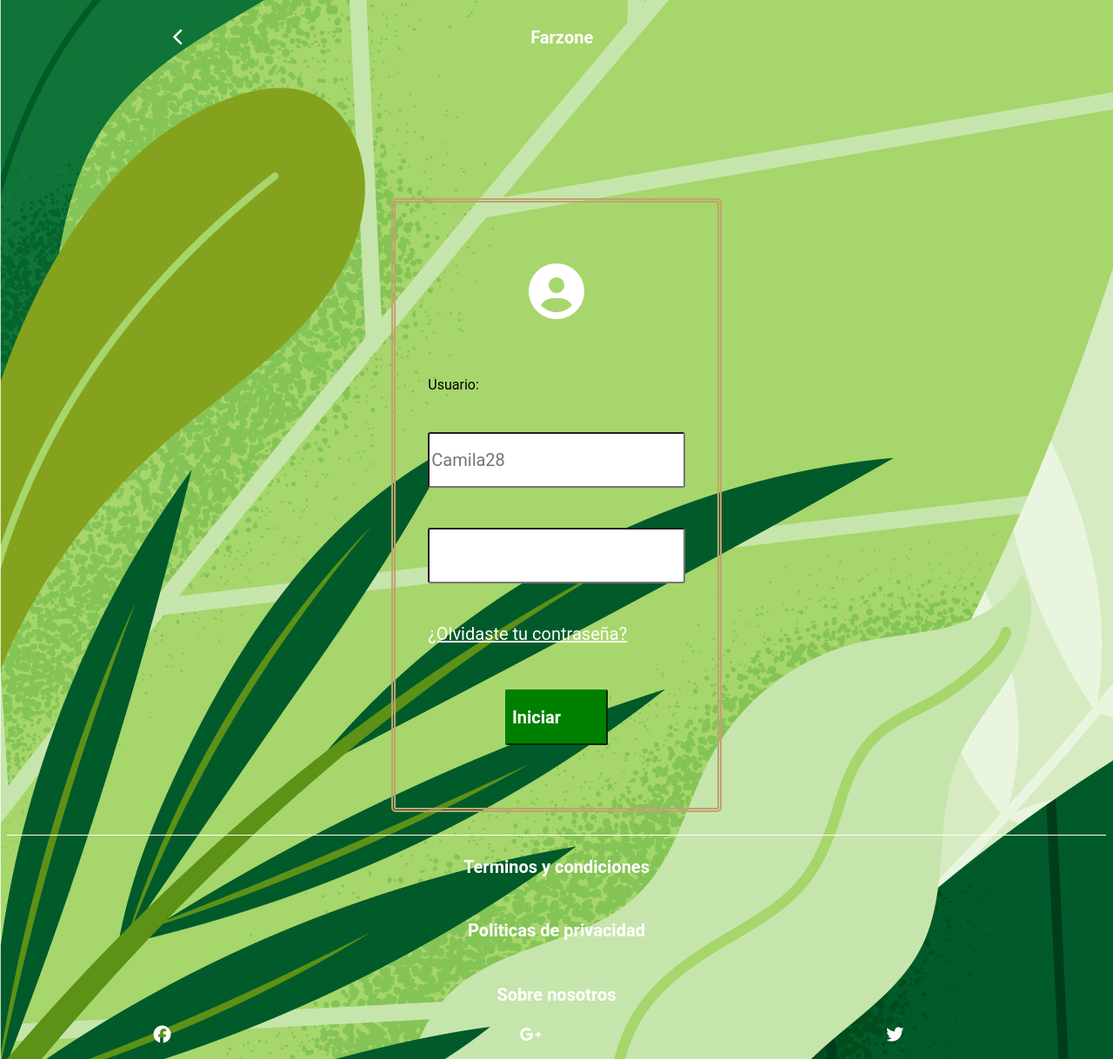
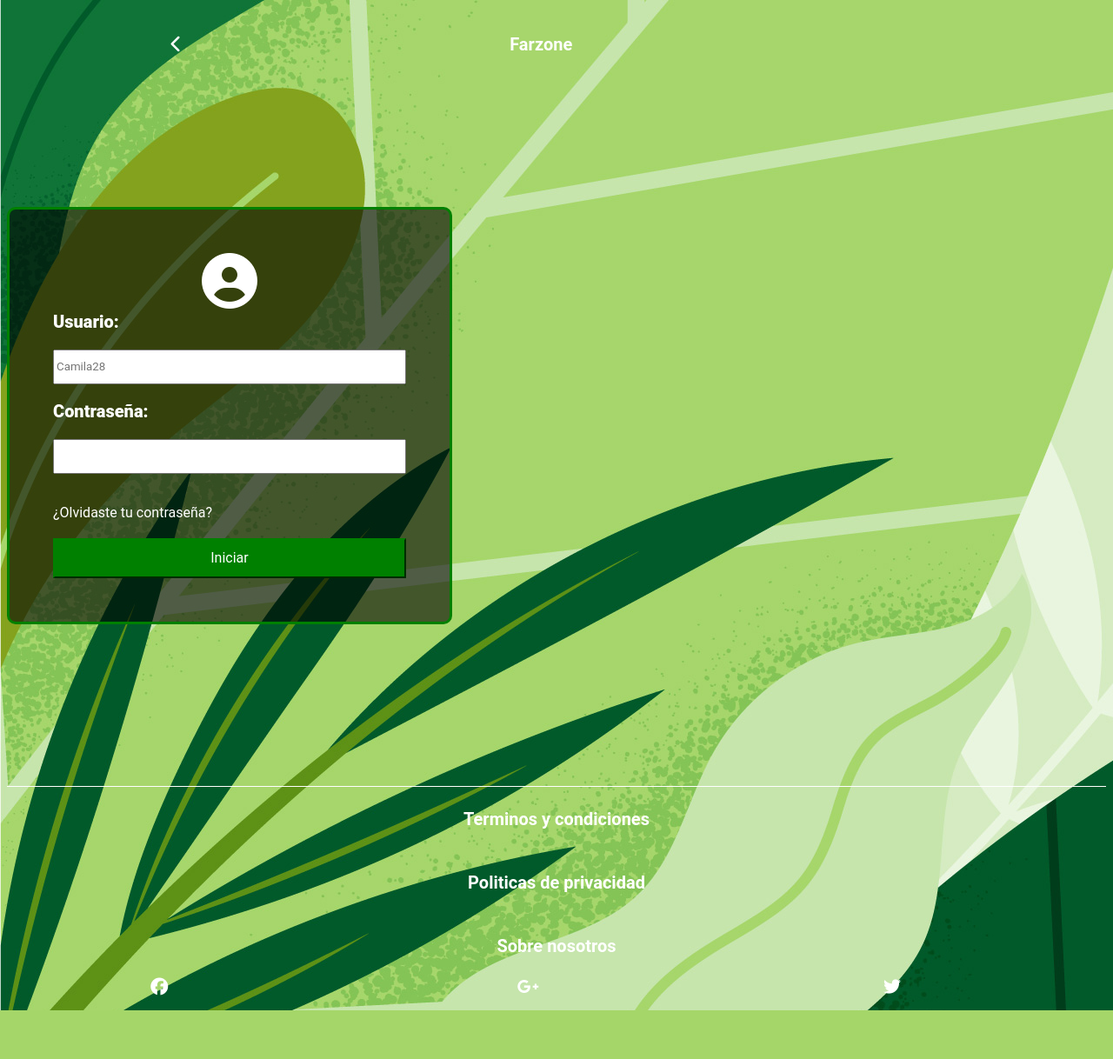
Before and after one commit to kroctus/Modulo-proyecto_2DAW, a PHP site: page /vistas/inicio_sesion.php in a window 1280 px wide. Shown: the whole page at 87% size. After the commit the page ends 1162 px from the top, so only its background shows below. Run offline with PHP 8.4, Linux system fonts and the light colour scheme; some libraries are stand-ins or nearby versions.

Commit message:
Renovamos los estilos de inicio sesion

```diff
--- a/css/estilo_sesion.css
+++ b/css/estilo_sesion.css
@@ -5,20 +5,14 @@
 
 
 header {
-  width: 100vw;
+  width: 95vw;
   height: 10vh;
   padding-bottom: 5px;
   color: white;
   border-radius: 5px;
-  margin-bottom: 0%;
   display: flex;
   flex-flow: row;
 
-/*Para hacer que la cabecera florte sobre el contenido*/
-  left: 0; /* Posicionamos la cabecera al lado izquierdo */
-	top: 0; /* Posicionamos la cabecera pegada arriba */
-	position: fixed; /* Hacemos que la cabecera tenga una posición fija */
-  z-index: 5;
 }
 header p{
   font-size: 2.5vh;
@@ -54,18 +48,16 @@ body{
 }
 
 section{
-  padding-bottom:35%;
-  padding-top: 70px;
-  margin-top: 18%;
-
-  border-radius: 5px;
-
   display: flex;
   flex: 100vw;
   max-width: 100vw;
-
   flex-direction: row;
   flex-wrap: wrap;
+
+  padding-bottom:35%;
+  padding-top: 70px;
+
+  border-radius: 5px;
 }
 
 section span{
@@ -102,6 +94,19 @@ section article p{
   display: flex;
   flex: 100vw;
   max-width: 100vw;
+}
+
+section article label{
+  display: flex;
+  flex: 70vw;
+  max-width: 85vw;
+  flex-direction: column;
+  margin-left: auto;
+
+
+  font-size: 2vh;
+  font-weight: 900;
+  color: white;
 }
 
 section article p input{
@@ -176,18 +181,18 @@ section article button{
 /*--footer--*/
 
 footer{
-  margin-top: 2%;
+  margin-top: 2vh;
   display: flex;
+  max-width: 100vw;
   flex-direction: row;
   flex-wrap: wrap;
   border-top: white 1px solid;
-  width: 100%;
   height: 250px;
 }
 footer p{
   display: flex;
-  flex: 100%;
-  max-width: 100%;
+  flex: 100vw;
+  max-width: 100vw;
   margin-left: auto;
   margin-right: auto;
 
@@ -212,15 +217,15 @@ footer p a{
 footer div{
   display: flex;
   flex-direction: row;
-  flex: 100%;
-  max-width: 100%;
+  flex: 100vw;
+  max-width: 100vw;
 }
 
 footer div a{
   display: flex;
   flex-direction: row;
-  flex: 20%;
-  max-width: 20%;
+  flex: 20vw;
+  max-width: 20vw;
   margin-left: auto;
 
   transition-duration: 1s;
@@ -242,76 +247,128 @@ footer a:hover{
   transform: scale(1.1,1.1);
 }
 
-#menu_desplegable{
-  position: fixed;
-  top: 8%;
-  background-color: #191919;
-  width: 300px;
-  height: 600px;
-  padding-top:5%;
-  transition-duration: 1s;
-  border-radius: 10px;
-
-  transform: translate(-350px,-40px);
-}
-
 #menu, #menu_busqueda{
 display: none;
 }
 #menu:checked~ #menu_desplegable{
   transform: translate(-12px);
 }
+
+
+#form_escritorio{
+  display: none;
+}
+
 /*Tablet*/
 @media (min-width: 800px){
 
 header{
   display: flex;
-  flex: 100%;
+  flex: 100vw;
 }
 
 section{
   display: flex;
-  flex: 100%;
-  max-width: 100%;
+  flex: 100vw;
+  max-width: 100vw;
 }
 
 section article button{
-  flex: 40%;
-  max-width: 40%;
+  flex: 40vw;
+  max-width: 40vw;
 }
 }
 
 
 @media (min-width: 1000px){
 
+  #form_movil{
+    display: none;
+  }
+
   header{
     display: flex;
-    flex:100%;
-    max-width: 100%;
+    flex:100vw;
+    max-width: 100vw;
   }
 
   section{
-    border: double 5px #BFA36F;
-    flex: 60%;
-    max-width: 30%;
-    margin-left: auto;
-    margin-right: auto;
 
-    padding-bottom: 60px;
+    flex: 100vw;
+    max-width: 100vw;
+    height: 100vh;
   }
 
-  section article{
-    margin-top: 10%;
+  section #form_escritorio{
+
     display: flex;
+    flex: 40vw;
+    max-width: 40vw;
     flex-direction: row;
     flex-wrap: wrap;
-    flex: 80%;
-    max-width: 80%;
+    padding: 50px;
+    height: 60vh;
+
+    border: green 3px solid;
+    border-radius: 10px;
+    color:white;
+
+    margin-top: 10vh;
+    background-color: #00000098;
+
+  }
+
+  section #form_escritorio label{
+    display: flex;
+    flex: 100vw;
+    max-width: 100vw;
+
+    font-size: 2.5vh;
+    font-weight: 900;
+  }
+
+  section #form_escritorio p{
+    display: flex;
+    flex: 100vw;
+    max-width: 100vw;
+  }
+
+  section #form_escritorio p input{
+    display: flex;
+    flex: 40vw;
+    max-width: 40vw;
+    height: 5vh;
+  }
+
+  section #form_escritorio p input:focus{
+    border-color: green;
+    border-radius: 5px;
+  }
+
+  section #form_escritorio p a{
+    color: white;
+    text-decoration: none;
+  }
+
+
+  #iniciar{
+    width: 35rem;
+    color: white;
+    font-size: 2vh;
+    padding: 10px;
+
     margin-left: auto;
     margin-right: auto;
   }
 
-  section article p{
-    margin-top: 10%;
+  #iniciar:hover{
+    background-color: rgb(0, 156, 0);
   }
+
+
+  footer{
+    margin-top: 2vh;
+  }
+
+
 }
--- a/vistas/inicio_sesion.php
+++ b/vistas/inicio_sesion.php
@@ -3,22 +3,20 @@
 session_name("proyecto");
 session_start();
 
-    if(isset($_POST["Iniciar"])){
+if (isset($_POST["Iniciar"])) {
 
-        $_SESSION["usuario"]=$_POST["usuario"];
-        $_SESSION["contra"]=$_POST["clave"];
+  $_SESSION["usuario"] = $_POST["usuario"];
+  $_SESSION["contra"] = $_POST["clave"];
 
 
   header("Location: ../index.php");
   exit;
-
 }
 
-    if(isset($_POST["Registrarte"])){
+if (isset($_POST["Registrarte"])) {
 
   header("Location: ../registrarse.php");
   exit;
-
 }
 
 
@@ -36,8 +34,7 @@
   <link rel="stylesheet" href="../css/estilo_sesion.css">
   <script type="text/javascript" src="http://code.jquery.com/jquery-1.10.0.min.js"></script>
   <link rel="stylesheet" type="text/css" href="../tooltipster/dist/css/tooltipster.bundle.min.css" />
-  <link rel="stylesheet" type="text/css"
-    href="../tooltipster/dist/css/plugins/tooltipster/sideTip/themes/tooltipster-sideTip-punk.min.css" />
+  <link rel="stylesheet" type="text/css" href="../tooltipster/dist/css/plugins/tooltipster/sideTip/themes/tooltipster-sideTip-punk.min.css" />
   <script src="../js/jqBootstrapValidation.js"></script>
 
   <script src="https://ajax.googleapis.com/ajax/libs/jquery/1.7.2/jquery.min.js"></script>
@@ -54,11 +51,11 @@
     <label for="menu_busqueda"></i></label>
   </header>
 
-  <form action="inicio_sesion.php" method="POST">
+  <section>
 
-    <input type="checkbox" name="" value="" id="menu">
 
-    <section>
+
+    <form action="inicio_sesion.php" method="POST" id="form_movil">
 
     <span><i class="fas fa-user-circle"></i></span>
 
@@ -66,15 +63,15 @@
         <!--    <p><input type="email" name="email" value="ejemplo@gmail.com" class="required"
             pattern="[a-z0-9._%+-]+@[a-z0-9.-]+\.[a-z]{2,}$" title="ejemplo@gmail.com"  required/></p>
   -->
-        <p><label for="usuario">Usuario:</label></p>
-        <p><input type="text" name="usuario" value="" class="required"
-            title="camila28" placeholder="Camila28" id="usuario"  required/></p>
+        <label for="usuario">Usuario:</label>
+        <p><input type="text" name="usuario" value="" class="required" title="camila28" placeholder="Camila28" id="usuario" required /></p>
 
-        <p><input type="password" name="clave" value=""
-            title="Debe tener al entre 8 y 16 caracteres, al menos un dígito, al menos una minúscula y al menos una mayúscula.
+        <label for="contra">Contraseña:</label>
+        <p><input type="password" name="clave" value="" title="Debe tener al entre 8 y 16 caracteres, al menos un dígito, al menos una minúscula y al menos una mayúscula.
 NO puede tener otros símbolos." id="contra" pattern="^(?=\w*\d)(?=\w*[A-Z])(?=\w*[a-z])\S{8,16}$">
         </p>
         <p><a href="#">¿Olvidaste tu contraseña?</a></p>
+
       </article>
 
 
@@ -82,9 +79,29 @@ NO puede tener otros símbolos." id="contra" pattern="^(?=\w*\d)(?=\w*[A-Z])(?=\
         <button type="submit" name="Iniciar" id="iniciar">Iniciar</button>
       </article>
 
+    </form>
+
+    <form action="inicio_sesion.php" method="POST" id="form_escritorio">
+
+    <span><i class="fas fa-user-circle"></i></span>
+
+    <label for="usuario">Usuario:</label>
+        <p><input type="text" name="usuario" value="" class="required" title="camila28" placeholder="Camila28" id="usuario" required /></p>
+
+        <label for="contra">Contraseña:</label>
+        <p><input type="password" name="clave" value="" title="Debe tener al entre 8 y 16 caracteres, al menos un dígito, al menos una minúscula y al menos una mayúscula.
+NO puede tener otros símbolos." id="contra" pattern="^(?=\w*\d)(?=\w*[A-Z])(?=\w*[a-z])\S{8,16}$" required>
+        </p>
+        <p><a href="#">¿Olvidaste tu contraseña?</a></p>
+
+        <button type="submit" name="Iniciar" id="iniciar">Iniciar</button>
+
+
+    </form>
+
   </section>
 
-  </form>
+
 
 
 
@@ -106,18 +123,17 @@ NO puede tener otros símbolos." id="contra" pattern="^(?=\w*\d)(?=\w*[A-Z])(?=\
 
 
 <script>
-  $(document).ready(function () {
+  $(document).ready(function() {
     $('input').tooltipster({
       animation: 'fall',
       delay: 200,
       theme: 'tooltipster-punk',
     });
 
-    $(function () { $("input").not("[type=submit]").jqBootstrapValidation(); } );
+    $(function() {
+      $("input").not("[type=submit]").jqBootstrapValidation();
     });
-
-
-
+  });
 </script>
 
 </html>
```
Lines whose indentation alone changed are shown as unchanged.
